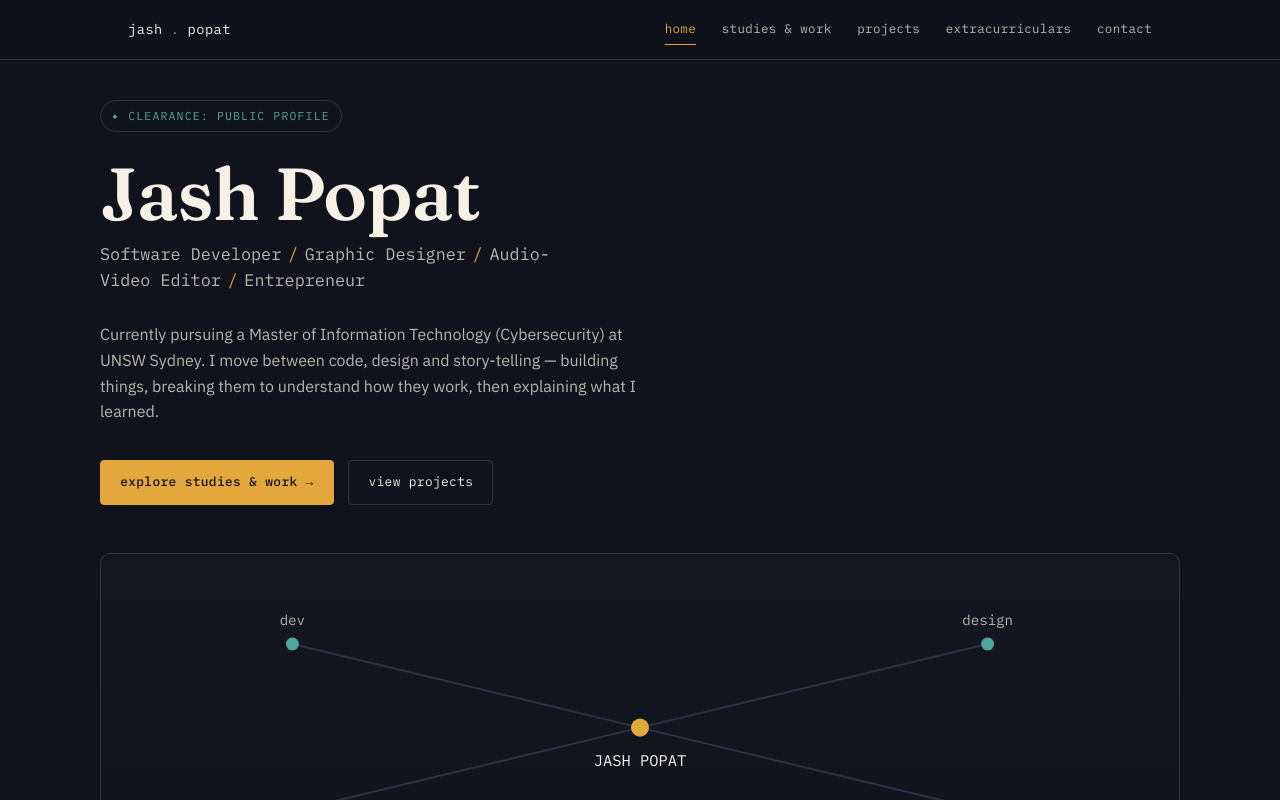
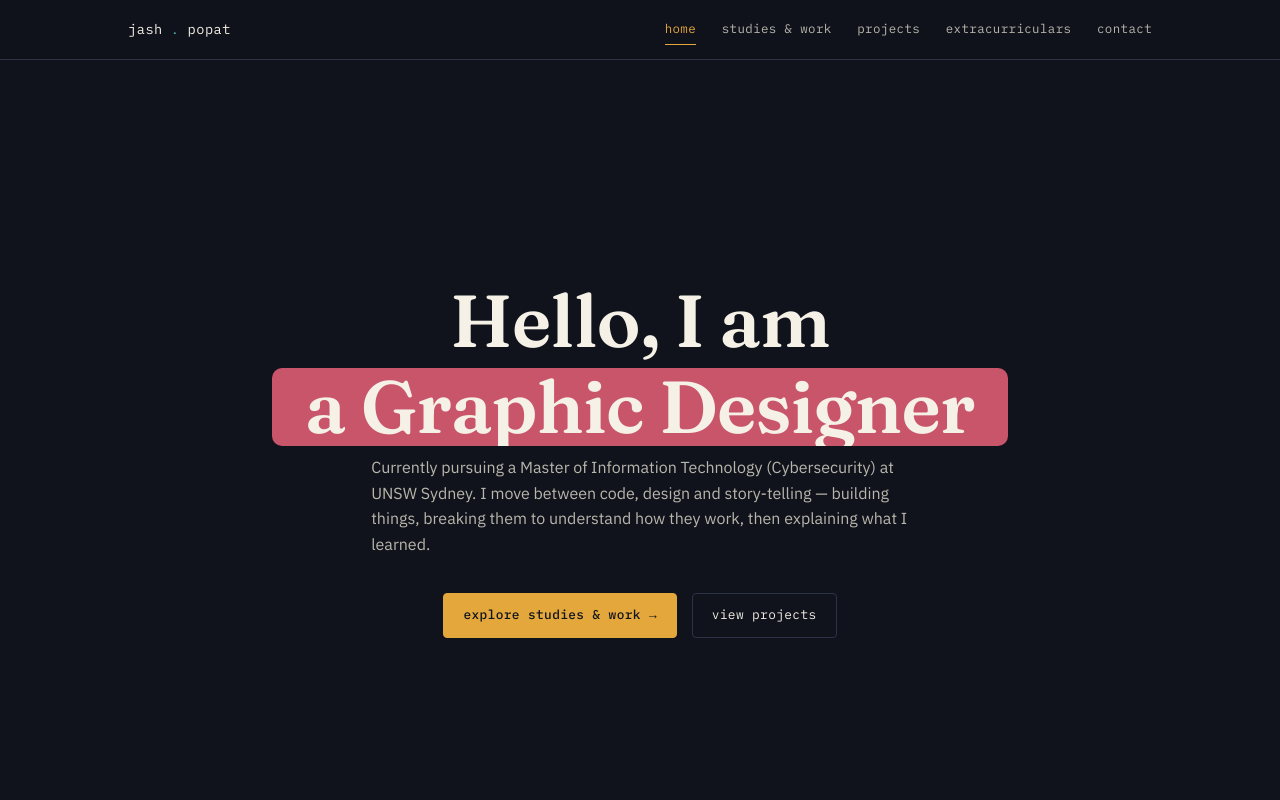
Before and after one commit to JashPopat/jashpopat.github.io, a React (Vite) app: page / in a window 1280 px wide. Shown: the top 800 px of the page. Built offline with nearby package versions, Linux system fonts and the light colour scheme.

Commit message:
trying to change up the look of the hero

```diff
--- /dev/null
+++ b/src/components/RotatingRole.jsx
@@ -0,0 +1,78 @@
+import { useEffect, useRef, useState } from 'react'
+
+const ROLES = [
+  { text: 'Jash Popat', color: 'var(--amber)', textColor: 'var(--ink)' },
+  { text: 'a Software Developer', color: 'var(--teal)', textColor: 'var(--paper)' },
+  { text: 'a Graphic Designer', color: 'var(--rose)', textColor: 'var(--paper)' },
+  { text: 'an Audio/Video Editor', color: 'var(--violet)', textColor: 'var(--paper)' },
+  { text: 'an Entrepreneur', color: 'var(--sage)', textColor: 'var(--ink)' },
+]
+
+const HOLD_MS = 1800
+const TRANSITION_MS = 320
+
+export default function RotatingRole() {
+  const [index, setIndex] = useState(0)
+  const [phase, setPhase] = useState('idle') // idle | collapsing | expanding
+  const [width, setWidth] = useState(null)
+  const measureRef = useRef(null)
+
+  // Measure the pill's natural width on mount and whenever the phase
+  // moves into "expanding" (after the text has updated).
+  useEffect(() => {
+    if (measureRef.current) {
+      setWidth(measureRef.current.offsetWidth)
+    }
+  }, [])
+
+  useEffect(() => {
+    const hold = setTimeout(() => setPhase('collapsing'), HOLD_MS)
+    return () => clearTimeout(hold)
+  }, [index])
+
+  useEffect(() => {
+    if (phase === 'collapsing') {
+      setWidth(0)
+      const t = setTimeout(() => {
+        setIndex((i) => (i + 1) % ROLES.length)
+        setPhase('expanding')
+      }, TRANSITION_MS)
+      return () => clearTimeout(t)
+    }
+    if (phase === 'expanding') {
+      requestAnimationFrame(() => {
+        if (measureRef.current) setWidth(measureRef.current.offsetWidth)
+      })
+      const t = setTimeout(() => setPhase('idle'), TRANSITION_MS)
+      return () => clearTimeout(t)
+    }
+  }, [phase])
+
+  const role = ROLES[index]
+
+  return (
+    <span className="role-pill-wrap">
+      <span
+        className="role-pill"
+        style={{
+          background: role.color,
+          width: width != null ? `${width}px` : 'auto',
+        }}
+      >
+        <span
+          className="role-pill-text"
+          style={{
+            color: role.textColor,
+            opacity: phase === 'collapsing' ? 0 : 1,
+          }}
+        >
+          {role.text}
+        </span>
+      </span>
+      {/* Hidden measurer — same font/padding as the pill, used to size it */}
+      <span ref={measureRef} className="role-pill-measure" aria-hidden="true">
+        {role.text}
+      </span>
+    </span>
+  )
+}
--- a/src/pages/Home.jsx
+++ b/src/pages/Home.jsx
@@ -1,4 +1,5 @@
 import { Link } from 'react-router-dom'
+import RotatingRole from '../components/RotatingRole.jsx'
 
 const featureCards = [
   {
@@ -22,13 +23,12 @@ export default function Home() {
   return (
     <>
       <header className="hero wrap">
-        <div className="badge">clearance: public profile</div>
-        <h1>Jash Popat</h1>
-        <p className="role">
-          Software Developer<span className="sep">/</span>Graphic Designer
-          <span className="sep">/</span>Audio-Video Editor
-          <span className="sep">/</span>Entrepreneur
-        </p>
+        <div className="tagline">
+          <h1 className="hero-title">
+          Hello, I am
+
+        </h1>
+        <h1><RotatingRole /></h1>
         <p className="lede">
           Currently pursuing a Master of Information Technology (Cybersecurity)
           at UNSW Sydney. I move between code, design and story-telling —
@@ -43,43 +43,8 @@ export default function Home() {
             view projects
           </Link>
         </div>
-
-        <div className="network">
-          <svg
-            viewBox="0 0 800 220"
-            role="img"
-            aria-label="Network diagram connecting Jash's four working disciplines"
-          >
-            <line x1="400" y1="110" x2="130" y2="45" stroke="#2c3348" strokeWidth="1.5" />
-            <line x1="400" y1="110" x2="670" y2="45" stroke="#2c3348" strokeWidth="1.5" />
-            <line x1="400" y1="110" x2="130" y2="175" stroke="#2c3348" strokeWidth="1.5" />
-            <line x1="400" y1="110" x2="670" y2="175" stroke="#2c3348" strokeWidth="1.5" />
-
-            <circle cx="400" cy="110" r="7" fill="#e3a73c" />
-            <circle cx="130" cy="45" r="5" fill="#4fa69c" />
-            <circle cx="670" cy="45" r="5" fill="#4fa69c" />
-            <circle cx="130" cy="175" r="5" fill="#4fa69c" />
-            <circle cx="670" cy="175" r="5" fill="#4fa69c" />
-
-            <text x="400" y="140" textAnchor="middle" fill="#f5f1e7" fontFamily="IBM Plex Mono, monospace" fontSize="12">
-              JASH POPAT
-            </text>
-            <text x="130" y="30" textAnchor="middle" fill="#b9b6ac" fontFamily="IBM Plex Mono, monospace" fontSize="11">
-              dev
-            </text>
-            <text x="670" y="30" textAnchor="middle" fill="#b9b6ac" fontFamily="IBM Plex Mono, monospace" fontSize="11">
-              design
-            </text>
-            <text x="130" y="200" textAnchor="middle" fill="#b9b6ac" fontFamily="IBM Plex Mono, monospace" fontSize="11">
-              audio / video
-            </text>
-            <text x="670" y="200" textAnchor="middle" fill="#b9b6ac" fontFamily="IBM Plex Mono, monospace" fontSize="11">
-              venture-building
-            </text>
-          </svg>
-          <p className="caption">four disciplines, one working method</p>
-        </div>
-      </header>
+      </div>
+    </header>
 
       <section className="strip wrap">
         <p className="eyebrow">worked with</p>
--- a/src/style.css
+++ b/src/style.css
@@ -14,6 +14,8 @@
   --amber:      #e3a73c;
   --teal:       #4fa69c;
   --rose:       #c9556b;
+  --violet:     #8b7fd6;
+  --sage:       #8bb36a;
 
   --font-display: 'Fraunces', serif;
   --font-body: 'IBM Plex Sans', sans-serif;
@@ -153,7 +155,6 @@ img { max-width: 100%; display: block; }
 
 /* ---------- Hero ---------- */
 .hero {
-  padding: 2.5rem 0 4rem;
   position: relative;
 }
 .badge {
@@ -182,6 +183,63 @@ img { max-width: 100%; display: block; }
   line-height: 1.02;
   margin: 0 0 0.6rem;
   letter-spacing: -0.01em;
+}
+.tagline {
+  display: flex;
+  flex-direction: column;
+  align-items: center;
+  justify-content: center;
+  min-height: 100vh;
+}
+
+/* Hero title variant used with the rotating role pill:
+   "Hello, I am [pill]" wraps naturally on narrow screens. */
+.hero-title {
+  font-family: var(--font-display);
+  font-weight: 600;
+  font-size: clamp(4.4rem, 12vw, 9.6rem);
+  line-height: 1.15;
+  margin: 0 0 1.5rem;
+  letter-spacing: -0.01em;
+  display: flex;
+  flex-wrap: wrap;
+  align-items: center;
+  gap: 0.4rem 0.55rem;
+}
+
+.role-pill-wrap {
+  position: relative;
+  display: inline-block;
+  vertical-align: bottom;
+}
+.role-pill {
+  display: inline-flex;
+  align-items: center;
+  overflow: hidden;
+  white-space: nowrap;
+  border-radius: 10px;
+  padding: 0 0.45em;
+  transition: width 320ms cubic-bezier(.65,0,.35,1), background 320ms ease;
+  vertical-align: bottom;
+}
+.role-pill-text {
+  transition: opacity 200ms ease;
+  font-weight: 600;
+  padding: 0.02em 0;
+}
+.role-pill-measure {
+  position: absolute;
+  top: 0;
+  left: 0;
+  visibility: hidden;
+  white-space: nowrap;
+  pointer-events: none;
+  padding: 0 0.45em;
+  font-weight: 600;
+}
+@media (prefers-reduced-motion: reduce) {
+  .role-pill { transition: none; }
+  .role-pill-text { transition: none; }
 }
 .hero .role {
   font-family: var(--font-mono);
```
